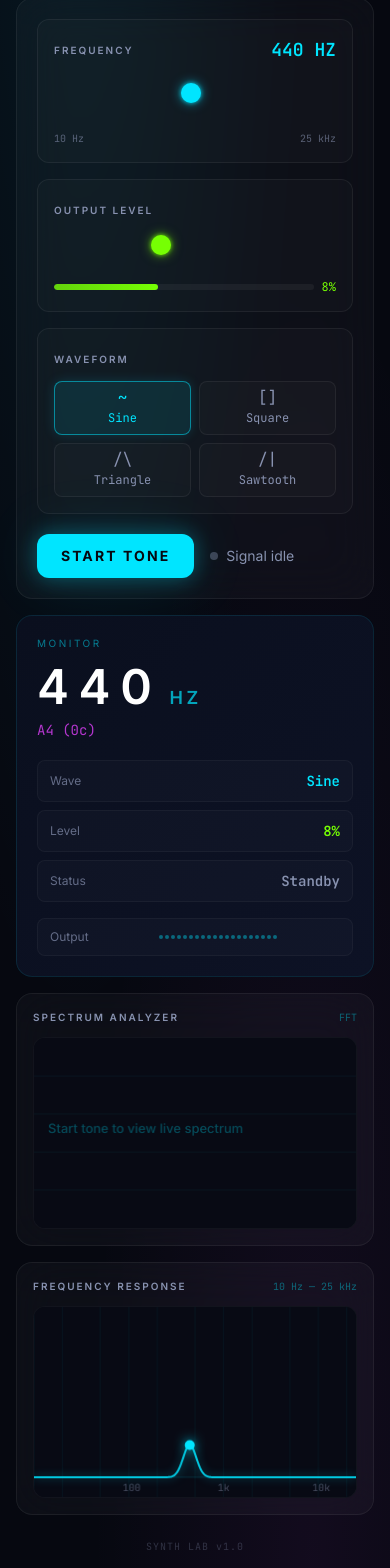
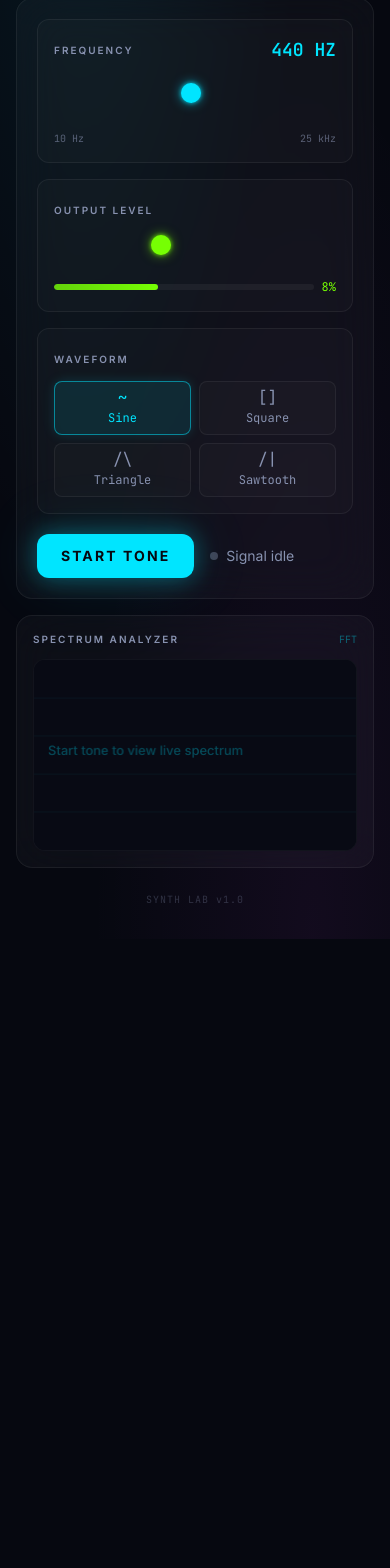
Before and after one commit to lwlee2608/audio-generator, a React (Vite) app: page / in a window 390 px wide. Shown: the part 310-1878 px from the top of the page. After the commit the page ends 1249 px from the top, so only its background shows below. Built offline with nearby package versions, Linux system fonts and the light colour scheme; the HTML template or start-up script is replaced by a standard one.

Commit message:
improve mobile view

```diff
--- a/src/App.tsx
+++ b/src/App.tsx
@@ -387,7 +387,7 @@ export default function App() {
           </div>
         </div>
 
-        <div className="grid gap-4 lg:grid-cols-[minmax(0,1.55fr)_minmax(0,1fr)]">
+        <div className="grid gap-4 xl:grid-cols-[minmax(0,1.55fr)_minmax(0,1fr)]">
           {/* Controls panel */}
           <div className="rounded-2xl border border-white/[0.06] bg-white/[0.03] p-5 backdrop-blur-xl">
             {/* Frequency */}
@@ -499,7 +499,7 @@ export default function App() {
           </div>
 
           {/* Monitor panel */}
-          <aside className="rounded-2xl border border-accent/10 bg-gradient-to-br from-[#0a0f1e] to-[#0d1225] p-5 backdrop-blur-xl">
+          <aside className="hidden rounded-2xl border border-accent/10 bg-gradient-to-br from-[#0a0f1e] to-[#0d1225] p-5 backdrop-blur-xl xl:block">
             <p className="text-[10px] uppercase tracking-[0.25em] text-accent/50">Monitor</p>
 
             <div className="mt-3 flex items-baseline gap-2">
@@ -553,7 +553,7 @@ export default function App() {
         </div>
 
         {/* Visualizer canvases */}
-        <div className="mt-4 grid gap-4 lg:grid-cols-2">
+        <div className="mt-4 grid gap-4 xl:grid-cols-2">
           <div className="rounded-2xl border border-white/[0.06] bg-white/[0.03] p-4 backdrop-blur-xl">
             <div className="mb-3 flex items-center justify-between">
               <p className="text-[10px] font-semibold uppercase tracking-[0.2em] text-muted">
@@ -567,7 +567,7 @@ export default function App() {
             />
           </div>
 
-          <div className="rounded-2xl border border-white/[0.06] bg-white/[0.03] p-4 backdrop-blur-xl">
+          <div className="hidden rounded-2xl border border-white/[0.06] bg-white/[0.03] p-4 backdrop-blur-xl xl:block">
             <div className="mb-3 flex items-center justify-between">
               <p className="text-[10px] font-semibold uppercase tracking-[0.2em] text-muted">
                 Frequency Response
```
